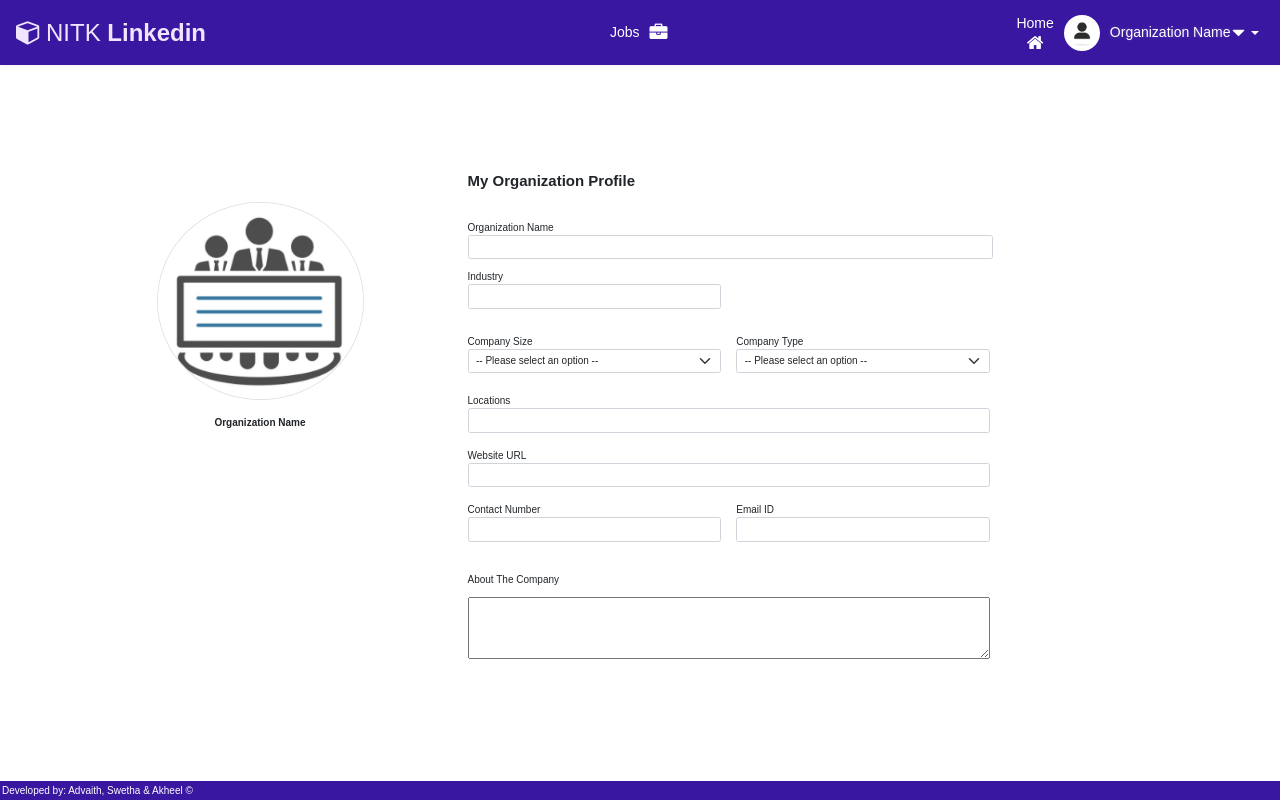
After one commit to swetha-thomas/IT254_NITKLinkedIn, a Django app: page /organization/editOrgProfile/ in a window 1280 px wide. The commit adds this page. Run offline with Django 4.2, Linux system fonts and the light colour scheme.

Commit message:
Added org profile page and org models

```diff
--- a/NITK_LINKEDIN/organization/urls.py
+++ b/NITK_LINKEDIN/organization/urls.py
@@ -5,4 +5,6 @@ from . import views
 urlpatterns = [
     path('', views.organizationHome, name="organizationHome"),
     path('jobs/', views.organizationJobs, name="organizationJobs"),
+    path('orgProfile/', views.organizationProfile, name="organizationProfile"),
+    path('editOrgProfile/', views.organizationEditProfile, name="organizationEditProfile")
 ]
--- a/NITK_LINKEDIN/organization/views.py
+++ b/NITK_LINKEDIN/organization/views.py
@@ -7,3 +7,9 @@ def organizationHome(request):
 
 def organizationJobs(request):
   return render(request, 'organization_jobs.html')
+
+def organizationProfile(request):
+  return render(request, 'view_myorg_profile.html')
+
+def organizationEditProfile(request):
+  return render(request, 'edit_myorg_profile.html')
--- /dev/null
+++ b/NITK_LINKEDIN/templates/edit_myorg_profile.html
@@ -0,0 +1,186 @@
+{% load static %}
+<!DOCTYPE html>
+<html lang="en">
+    <head>
+        <meta charset="utf-8">
+        <meta name="viewport" content="width=device-width, initial-scale=1">
+        <title>View My Organization Profile</title>
+        <link rel="stylesheet" href="{% static 'css/navbar.css' %}">
+        <link rel="stylesheet" href="https://fonts.googleapis.com/icon?family=Material+Icons">
+        <link href="https://cdn.jsdelivr.net/npm/bootstrap@5.1.3/dist/css/bootstrap.min.css" rel="stylesheet" integrity="sha384-1BmE4kWBq78iYhFldvKuhfTAU6auU8tT94WrHftjDbrCEXSU1oBoqyl2QvZ6jIW3" crossorigin="anonymous"><script src="https://ajax.googleapis.com/ajax/libs/jquery/1.12.4/jquery.min.js"></script>
+        <link href="https://maxcdn.bootstrapcdn.com/font-awesome/4.7.0/css/font-awesome.min.css" rel="stylesheet">
+        <script src="https://cdn.jsdelivr.net/npm/bootstrap@5.1.3/dist/js/bootstrap.bundle.min.js" integrity="sha384-ka7Sk0Gln4gmtz2MlQnikT1wXgYsOg+OMhuP+IlRH9sENBO0LRn5q+8nbTov4+1p" crossorigin="anonymous"></script>
+        <link
+        rel="stylesheet"
+        href="{% static 'css/organization_homepage.css' %}"
+        />
+    </head>
+
+    <body>
+        <!--Navigation bar-->
+        <header>
+            <nav class="navbar navbar-inverse navbar-expand-xl navbar-dark">
+              <div class="navbar-header">
+                <a class="navbar-brand" href="#"
+                  ><i class="fa fa-cube"></i>NITK<b> Linkedin</b></a
+                >
+              </div>
+
+              <div
+                id="navbarCollapse"
+                class="collapse navbar-collapse justify-content-end"
+              >
+                <ul class="nav navbar-nav">
+
+                  <li class="main-buttons">
+                    <a class="active nav-link" href="{% url 'organizationJobs' %}"
+                      ><span>Jobs</span><i class="fa fa-briefcase"></i
+                    ></a>
+                  </li>
+                </ul>
+              </div>
+
+              <div
+                id="navbarCollapse"
+                class="collapse navbar-collapse justify-content-end"
+              >
+                <ul class="nav navbar-nav">
+                  <li>
+                    <a class="active nav-link" href="{% url 'organizationHome' %}"
+                      >Home<i class="fa fa-home"></i
+                    ></a>
+                  </li>
+
+                  <li class="nav-item dropdown active">
+                    <a
+                      class="nav-link dropdown-toggle"
+                      href="#"
+                      id="navbarDropdown"
+                      role="button"
+                      data-bs-toggle="dropdown"
+                      aria-expanded="false"
+                    >
+                      <img
+                        src="{% static 'img/user_pic.jpeg' %}"
+                        class="avatar"
+                        alt="Avatar"
+                      />
+                      Organization Name
+                      <svg
+                        class="submenu-icon"
+                        xmlns="http://www.w3.org/2000/svg"
+                        width="192"
+                        height="192"
+                        fill="#000000"
+                        viewBox="0 0 256 256"
+                      >
+                        <rect width="256" height="256" fill="none"></rect>
+                        <path
+                          d="M215.4,92.9A8,8,0,0,0,208,88H48a8,8,0,0,0-7.4,4.9,8.4,8.4,0,0,0,1.7,8.8l80,80a8.2,8.2,0,0,0,11.4,0l80-80A8.4,8.4,0,0,0,215.4,92.9Z"
+                        ></path>
+                      </svg>
+                    </a>
+                    <ul class="dropdown-menu" aria-labelledby="navbarDropdown">
+                      <li class="nav-link">
+                        <a href="{% url 'organizationProfile' %}" class="nav-link"
+                          ><i class="fa fa-user-o"></i><span>Profile</span></a
+                        >
+                      </li>
+                      <li class="nav-link">
+                        <a href="{% url 'logout' %}" class="nav-link"
+                          ><i class="fa fa-sign-out"></i> <span>Logout</span>
+                        </a>
+                      </li>
+                    </ul>
+                  </li>
+                </ul>
+              </div>
+            </nav>
+          </header>
+
+        <div class="container mt-5 mb-5">
+            <div class="row">
+                <div class="col-md-4">
+                    <div class="d-flex flex-column text-center p-3 py-2" >
+                        <img class="border rounded-circle mt-5" style="align-self: center;" width="60%" src="{% static 'img/org_profile.png' %}">
+                        <span><br><b>Organization Name</b></span>
+
+                    </div>
+                </div>
+                <div class="col-md-7">
+                    <div class="p-3 py-2">
+                        <div class="d-flex mb-3">
+                            <h4><b>My Organization Profile</b></h4>
+                        </div>
+                        <br>
+                        <div class="col-md-10">
+                          <label for="name">Organization Name</label>
+                          <input type="text" id="name" name="name" class="form-control"  value="{{name}}" >
+                        </div>
+                        <div class="row mt-3">
+                            <div class="col-md-5">
+                                <label for="industry">Industry</label><br>
+                                <input type="text" id="industry" name="industry" class="form-control" value="{{industry}}" ><br>
+                            </div>
+                            <p></p>
+                            <div class="col-md-5">
+                                <label for="company_size">Company Size</label>
+                                <select id="company_size" name="company_size" class="form-select">
+                                  <option disabled="disabled" selected>-- Please select an option --</option>
+                                  <option value="0-1">0-1 employees</option>
+                                  <option value="2-10">2-10 employees</option>
+                                  <option value="11-50">11-50 employees</option>
+                                  <option value="51-200">51-200 employees</option>
+                                  <option value="201-500">201-500 employees</option>
+                                  <option value="501-1000">501-1000 employees</option>
+                                  <option value="1001-5000">1001-5000 employees</option>
+                                  <option value="5001-10000">5001-10000 employees</option>
+                                  <option value="10001+">10001+ employees</option>
+                                </select>
+                              </div>
+                            <div class="col-md-5">
+                              <label for="company_type">Company Type</label>
+                              <select id="company_type" name="company_type" class="form-select">
+                                <option disabled="disabled" selected>-- Please select an option --</option>
+                                <option value="educational">Educational</option>
+                                <option value="government">Government Agency</option>
+                                <option value="nonprofit">Non profit</option>
+                                <option value="partnership">Partnership</option>
+                                <option value="private">Privately held</option>
+                                <option value="public">Public Company</option>
+                                <option value="selfemployeed">Self Employeed</option>
+                                <option value="self-owned">Self Owned</option>
+                              </select>
+                            </div>
+                            <p></p><p></p>
+                            <div class="col-md-10">
+                                <label for="location">Locations</label>
+                                <input type="text" id="location" name="location" class="form-control"  value="{{locations}}" ><br>
+                            </div>
+                            <div class="col-md-10">
+                                <label for="web_url">Website URL</label>
+                                <input type="text" id="web_url" name="web_url" class="form-control"  value="{{web_url}}" ><br>
+                            </div>
+                            <div class="col-md-5">
+                                <label for="contact">Contact Number</label>
+                                <input type="text" id="contact" name="contact" class="form-control" value="{{contact}}" >
+                            </div>
+                            <div class="col-md-5">
+                                <label for="email">Email ID</label>
+                                <input type="email" id="email" name="email" class="form-control" value="{{email}}" ><br>
+                            </div>
+                        </div>
+                        <br>
+                        <label class="labels">About The Company</label>
+                        <p></p>
+                        <textarea id="aboutme" name="aboutme" rows="4" style="box-sizing: border-box; width: 83%;" value="{{desc}}" ></textarea>
+                    </div>
+                </div>
+            </div>
+        </div>
+    </body>
+    <footer class="page-footer">
+        Developed by: Advaith, Swetha &amp; Akheel ©
+    </footer>
+    <script src="../static/javascript/edit_profile.js"></script>
+</html>
--- a/NITK_LINKEDIN/templates/organization_home.html
+++ b/NITK_LINKEDIN/templates/organization_home.html
@@ -143,11 +143,11 @@
                 </svg>
               </a>
               <ul class="dropdown-menu" aria-labelledby="navbarDropdown">
-                <!-- <li class="nav-link">
-                  <a href="#" class="nav-link"
+                <li class="nav-link">
+                  <a href="{% url 'organizationProfile' %}" class="nav-link"
                     ><i class="fa fa-user-o"></i><span>Profile</span></a
                   >
-                </li> -->
+                </li>
                 <li class="nav-link">
                   <a href="{% url 'logout' %}" class="nav-link"
                     ><i class="fa fa-sign-out"></i> <span>Logout</span>
--- a/NITK_LINKEDIN/templates/view_mystudent_profile.html
+++ b/NITK_LINKEDIN/templates/view_mystudent_profile.html
@@ -23,7 +23,6 @@
                 <div id="navbarSupportedContent" class="collapse navbar-collapse">
                     <ul class="nav navbar-nav ">
                         <li><a class="active nav-link" href="{% url 'studentHome' %}"><i class="fa fa-home"></i> Home</a></li>
-                        <!-- <li><a class="active nav-link" href="student_connect.html"><i class="fa fa-users"></i> Connect</a></li> -->
                         <li><a class="active nav-link" href="{% url 'studentJobs' %}"><i class="fa fa-briefcase"></i> Get Hired</a></li>
                     </ul>
                 </div>
```
Also changed, not shown: NITK_LINKEDIN/organization/models.py (+19 -2 lines), NITK_LINKEDIN/templates/view_myorg_profile.html (added, +164 -0 lines), NITK_LINKEDIN/db.sqlite3, NITK_LINKEDIN/media/org_profile_uploads/default_org_profile.png (added), NITK_LINKEDIN/static/img/org_profile.png (added).
